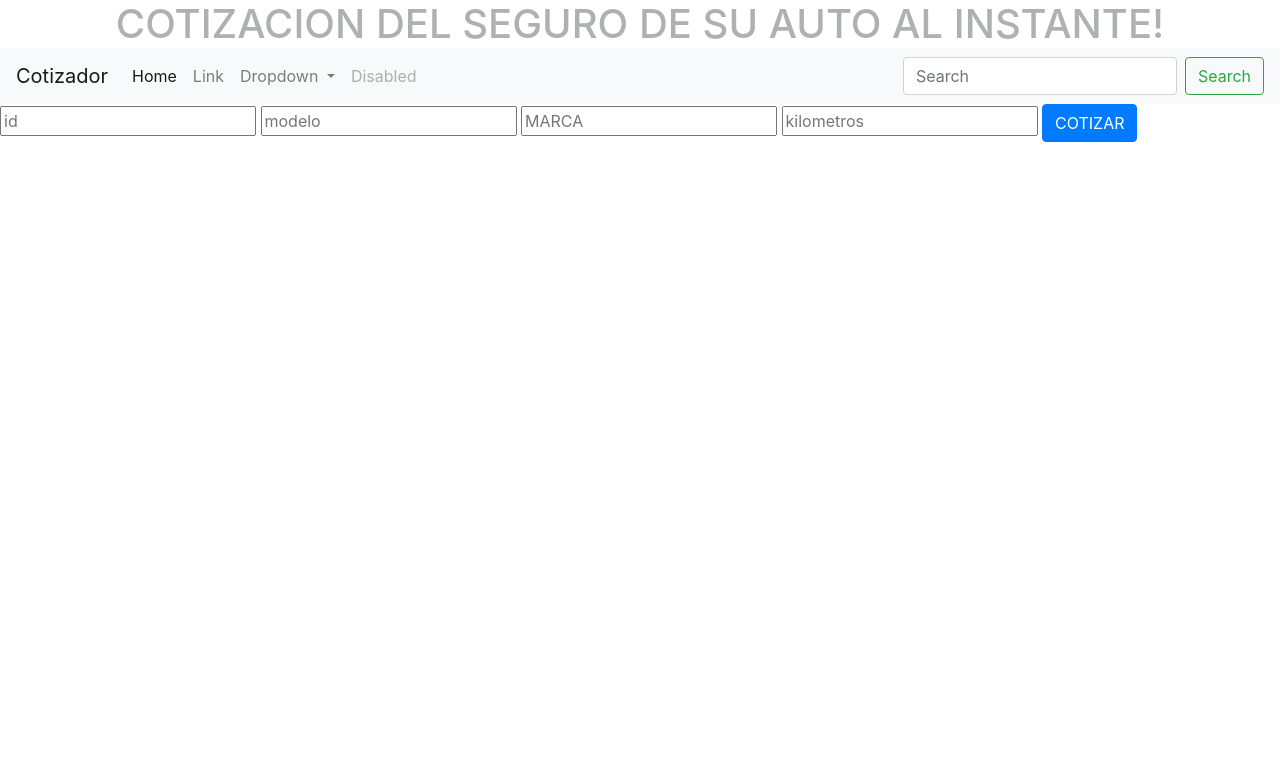
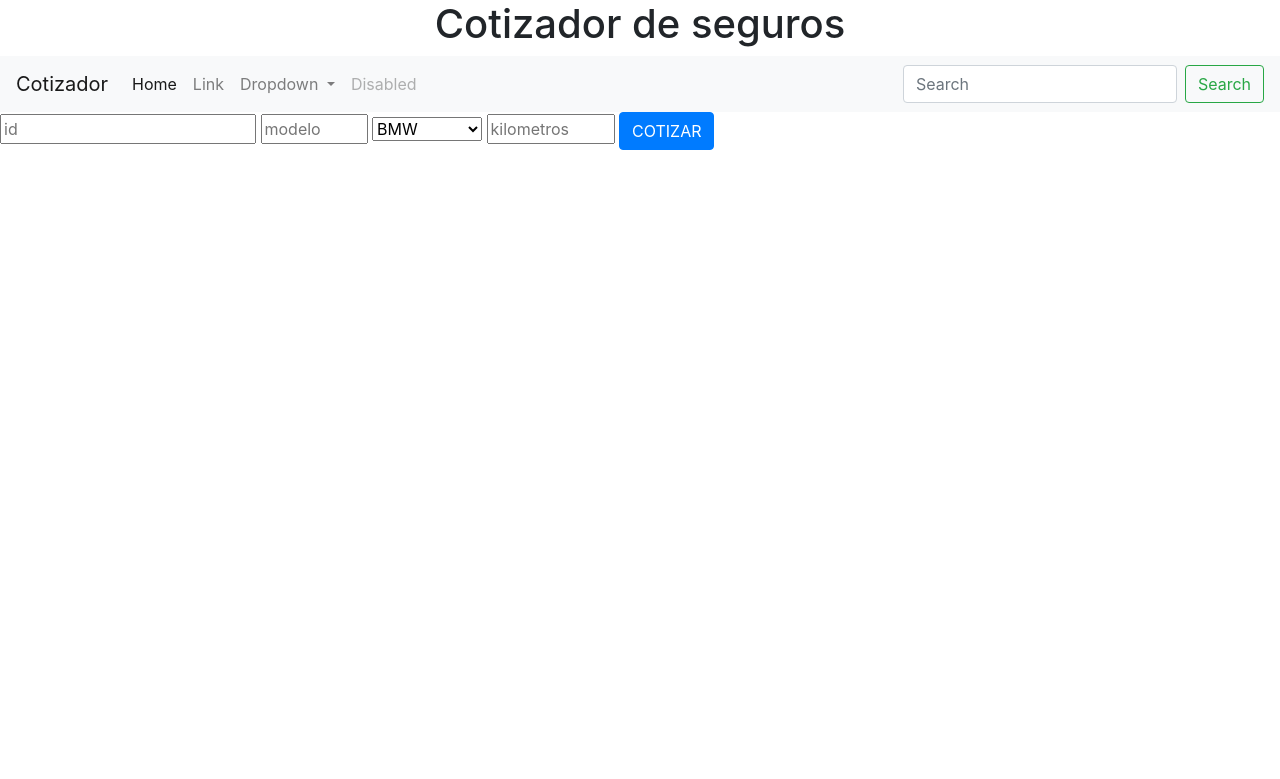
Before and after one commit to jpdalmolin/CotizadorJS, a plain HTML site: page index.html in a window 1280 px wide. Shown: the top 779 px of the page. Drawn offline with nearby package versions, Linux system fonts and the light colour scheme; grey boxes are pictures that could not be loaded.

Commit message:
Add files via upload

```diff
--- a/index.html
+++ b/index.html
@@ -56,11 +56,20 @@
 
 
       <form id="registroPlan">
-        <input id="inputUno" type="number" placeholder="id" required>
-        <input id="inputUno"  type="number" placeholder="modelo" required>
-        <input id="inputUno"  type="text" class="uppercase" placeholder="marca" required>
-        <input id="inputUno"  type="number" placeholder="kilometros" required>
-        <input  id="Bcotizar" class="btn btn-primary" type="submit" value="COTIZAR" onlick="submitForm()">
+        <input id="inputId" type="number" placeholder="id"  required>
+
+        <input id="model"  type="number" placeholder="modelo" min="1950" max="2022" required>
+        <select id="inputUno"  type="text" class="uppercase" placeholder="marca" required>
+          <option value="BMW">BMW</option>
+          <option value="AUDI">AUDI</option>
+          <option value="MERCEDES">MERCEDES</option>
+          <option value="FORD">FORD</option>
+          <option value="RENAULT">RENAULT</option>
+          <option value="CITROEN">CITROEN</option>
+          <option value="OTRO">OTRO</option>
+        </select>
+        <input id="inputUno"  type="number" placeholder="kilometros" min="0" max="500000" required>
+        <input  id="Bcotizar" class="btn btn-primary" type="submit" value="COTIZAR" >
 
       </form>
 
@@ -84,7 +93,7 @@
   <div id="notificacion"></div>
   <div id="plan"></div>
   <div ><p id="whenCotiz"></p></div>
-
+<div id="errorId"></div>
 <br/><br/><br/><br/><br/><br/><br/><br/><br/><br/><br/><br/><br/><br/><br/><br/><br/><br/><br/>
 <br/><br/><br/><br/><br/><br/>
   <!-- Footer -->
@@ -203,9 +212,10 @@
 <!--  <button id="reload" style="display:none">Click para hacer otra cotizacion</button> !-->
     <script src="https://code.jquery.com/jquery-3.6.0.min.js" integrity="sha256-/xUj+3OJU5yExlq6GSYGSHk7tPXikynS7ogEvDej/m4=" crossorigin="anonymous"></script>
     <script src="https://cdn.jsdelivr.net/npm/bootstrap@4.6.0/dist/js/bootstrap.bundle.min.js" integrity="sha384-Piv4xVNRyMGpqkS2by6br4gNJ7DXjqk09RmUpJ8jgGtD7zP9yug3goQfGII0yAns" crossorigin="anonymous"></script>
-
-    <script src="js/auto.js"></script>
-    <script src="js/javascript.js"></script>
+    <script src="js/globales.js"></script>
+    <script src="js/animaciones.js"></script>
+    <script src="js/classAuto.js"></script>
+    <script src="js/funciones.js"></script>
     <script src="js/main.js"></script>
 
 
```
